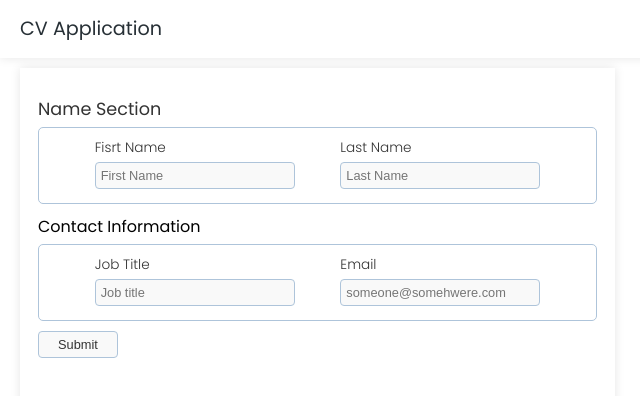
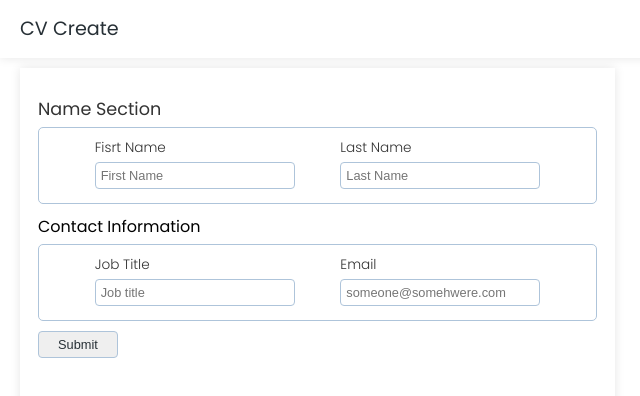
Before and after one commit to Kummirai/cv-application, a React (Vite) app in the folder cv application/: page / in a window 1280 px wide. Shown: the top 396 px of the page, without its empty margins (0-640 px from the left). Built offline with nearby package versions, Linux system fonts and the light colour scheme.

Commit message:
Refactor nameSection.css in CvTemplate component

```diff
--- a/cv application/src/components/CvTemplate/NameSection/nameSection.css
+++ b/cv application/src/components/CvTemplate/NameSection/nameSection.css
@@ -28,8 +28,7 @@
 .name-section input{
   border: 1px solid #aec4da;
   border-radius: 4px;
-  background-color: #f9f9f9;
-  color: #333;
+  color: var(--tertiary-color);
   font-size: 0.80rem;
   font-weight: 200;
   margin: 4px 0;
--- a/cv application/src/components/header/Header.jsx
+++ b/cv application/src/components/header/Header.jsx
@@ -3,7 +3,7 @@ import "./header.css";
 const Header = () => {
   return (
     <header>
-      <h1>CV Application</h1>
+      <h1>CV Create</h1>
     </header>
   );
 };
```
